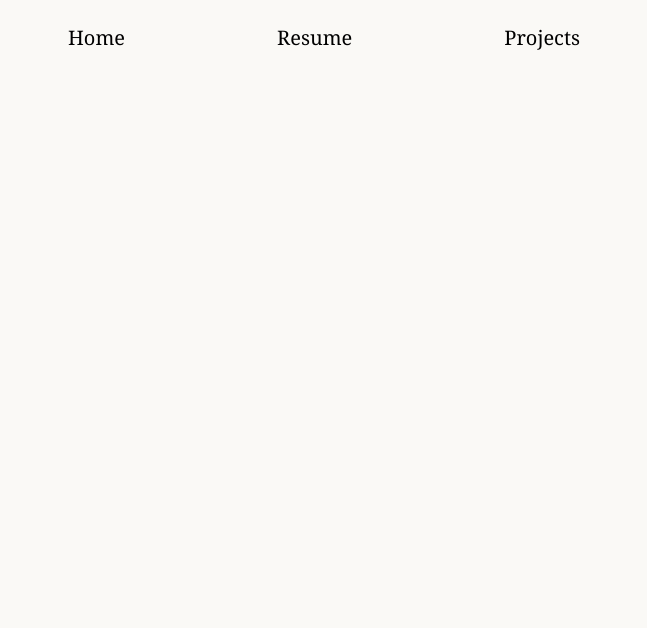
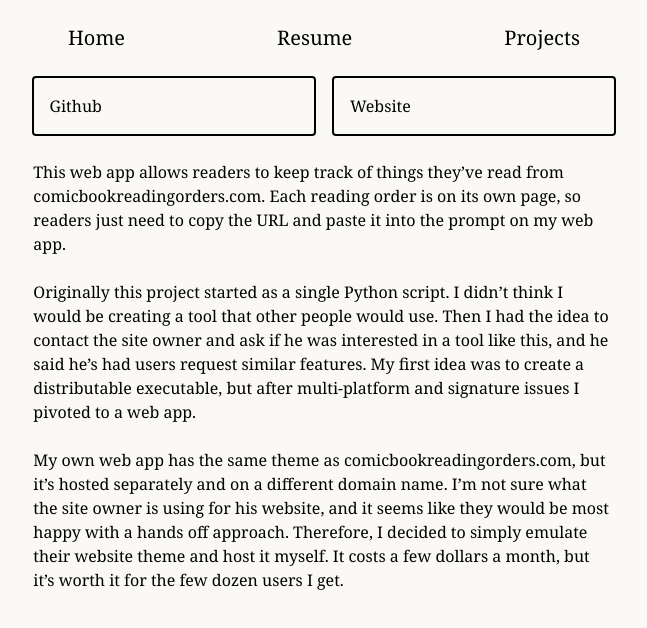
Before and after one commit to jacob-armiger/react-portfolio-site, a Next.js app: page /project/comic-list-webscraper in a window 1280 px wide. Shown: the top 628 px of the page, without its empty margins (316-963 px from the left). Built offline with nearby package versions, Linux system fonts and the light colour scheme.

Commit message:
Add content to project pages

```diff
--- a/src/pages/project/DevBlog.js
+++ b/src/pages/project/DevBlog.js
@@ -8,8 +8,19 @@ export default function Project() {
     }
 
     return (
-        <div>
-            <p>{project?.name}</p>
+        <div className="m-auto w-8/12 content-center">
+            <h1 className="my-4 text-center font-bold">{project?.name}</h1>
+            <img className="" src={project?.image} />
+            <div className="flex flex-col items-center justify-center sm:flex-row">
+                <a
+                    className="rich-link"
+                    target="_blank"
+                    href="https://github.com/jacob-armiger/django-devblog"
+                >
+                    Github
+                </a>
+            </div>
+            <p>*Under Construction*</p>
         </div>
     );
 }
--- a/src/pages/project/comic-list-webscraper.js
+++ b/src/pages/project/comic-list-webscraper.js
@@ -1,4 +1,5 @@
 import { useRouter } from "next/router";
+
 export default function Project() {
     let router = useRouter();
 
@@ -8,8 +9,62 @@ export default function Project() {
     }
 
     return (
-        <div>
-            <p>{project?.name}</p>
+        <div className="m-auto lg:w-8/12 w-full content-center">
+            <h1 className="my-4 text-center font-bold">{project?.name}</h1>
+            <img className="" src={project?.image} />
+
+            <div className="flex flex-col justify-center items-center sm:flex-row">
+                <a
+                    className="rich-link"
+                    target="_blank"
+                    href="https://github.com/jacob-armiger/comic-list-web-scraper"
+                >
+                    Github
+                </a>
+                <a
+                    className="rich-link"
+                    target="_blank"
+                    href="https://www.comicbookreadingordersdownload.com"
+                >
+                    Website
+                </a>
+            </div>
+
+            <div className="m-auto my-4 max-w-prose">
+                <p>
+                    This web app allows readers to keep track of things they’ve
+                    read from{" "}
+                    <a href="https://comicbookreadingorders.com">
+                        comicbookreadingorders.com
+                    </a>
+                    . Each reading order is on its own page, so readers just
+                    need to copy the URL and paste it into the prompt on my web
+                    app.
+                </p>
+                <br />
+                <p>
+                    Originally this project started as a single Python script. I
+                    didn’t think I would be creating a tool that other people
+                    would use. Then I had the idea to contact the site owner and
+                    ask if he was interested in a tool like this, and he said
+                    he’s had users request similar features. My first idea was
+                    to create a distributable executable, but after
+                    multi-platform and signature issues I pivoted to a web app.
+                </p>
+                <br />
+                <p>
+                    My own web app has the same theme as{" "}
+                    <a href="comicbookreadingorders.com">
+                        comicbookreadingorders.com
+                    </a>
+                    , but it’s hosted separately and on a different domain name.
+                    I’m not sure what the site owner is using for his website,
+                    and it seems like they would be most happy with a hands off
+                    approach. Therefore, I decided to simply emulate their
+                    website theme and host it myself. It costs a few dollars a
+                    month, but it’s worth it for the few dozen users I get.
+                </p>
+            </div>
         </div>
     );
 }
--- a/src/pages/project/rendering-engine.js
+++ b/src/pages/project/rendering-engine.js
@@ -31,6 +31,8 @@ export default function Project() {
 
     return (
         <>
+        <h1 className="text-center font-bold my-4">{project?.name}</h1>
+            {/* CANVAS AND SLIDERS */}
             <div className="flex flex-col items-center">
                 {loaded ? "Script loaded" : "script not loaded"}
                 <canvas id="glCanvas" width="640" height="480"></canvas>
@@ -200,10 +202,21 @@ export default function Project() {
                     </div>
                 </div>
             </div>
+            {/* PROJECT LINKS */}
+            <div className="flex flex-row justify-center">
+                <a
+                    className="rich-link"
+                    target="_blank"
+                    href="https://github.com/jacob-armiger/rendering-engine"
+                >
+                    Github
+                </a>
+            </div>
 
-            <h1 className="mt-12">{project?.name}</h1>
-            <ReactMarkdown className="markdown" children={markdown} />
-            <div className="flex flex-col">
+            <p className="font-bold text-center">*Under Construction*</p>
+
+            {/* FURTHER READING */}
+            <div className="flex flex-col mt-24">
                 <h1>Further Reading</h1>
                 <a
                     className="rich-link"
```
